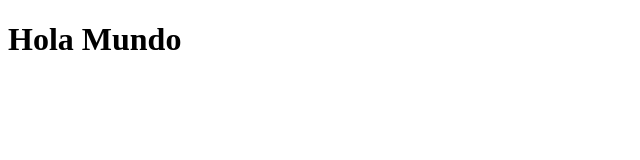
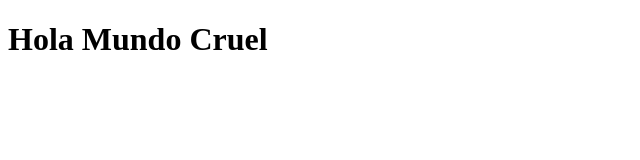
Before and after one commit to rguineo/prueba_diego, a plain HTML site: page index.html in a window 1280 px wide. Shown: the whole page, without its empty margins (0-640 px from the left). Drawn offline with Linux system fonts and the light colour scheme.

Commit message:
actualizacion

```diff
--- a/index.html
+++ b/index.html
@@ -7,6 +7,6 @@
     <title>Document</title>
 </head>
 <body>
-    <h1 class="titulo">Hola Mundo</h1>
+    <h1 class="titulo">Hola Mundo Cruel</h1>
 </body>
 </html>
```
